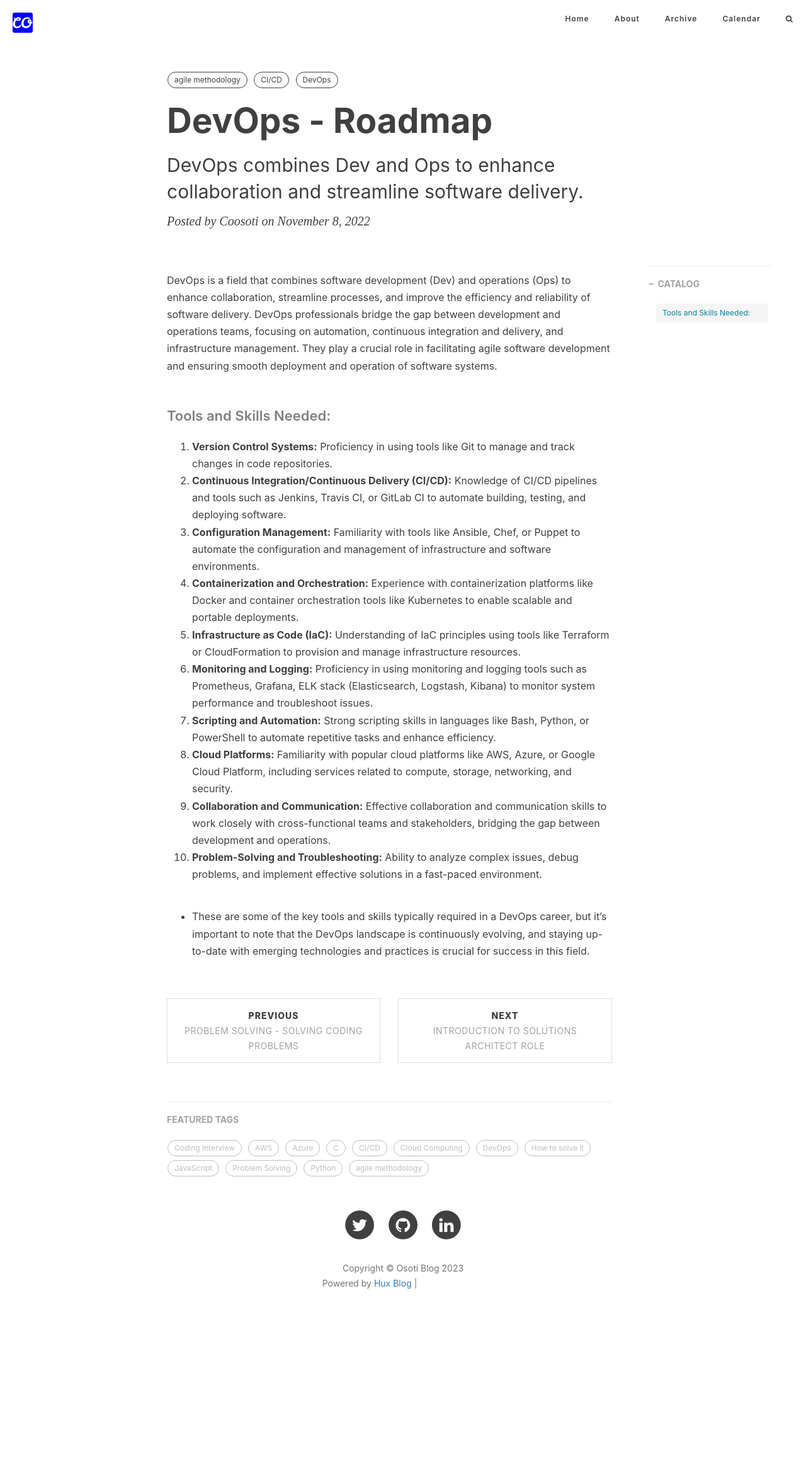
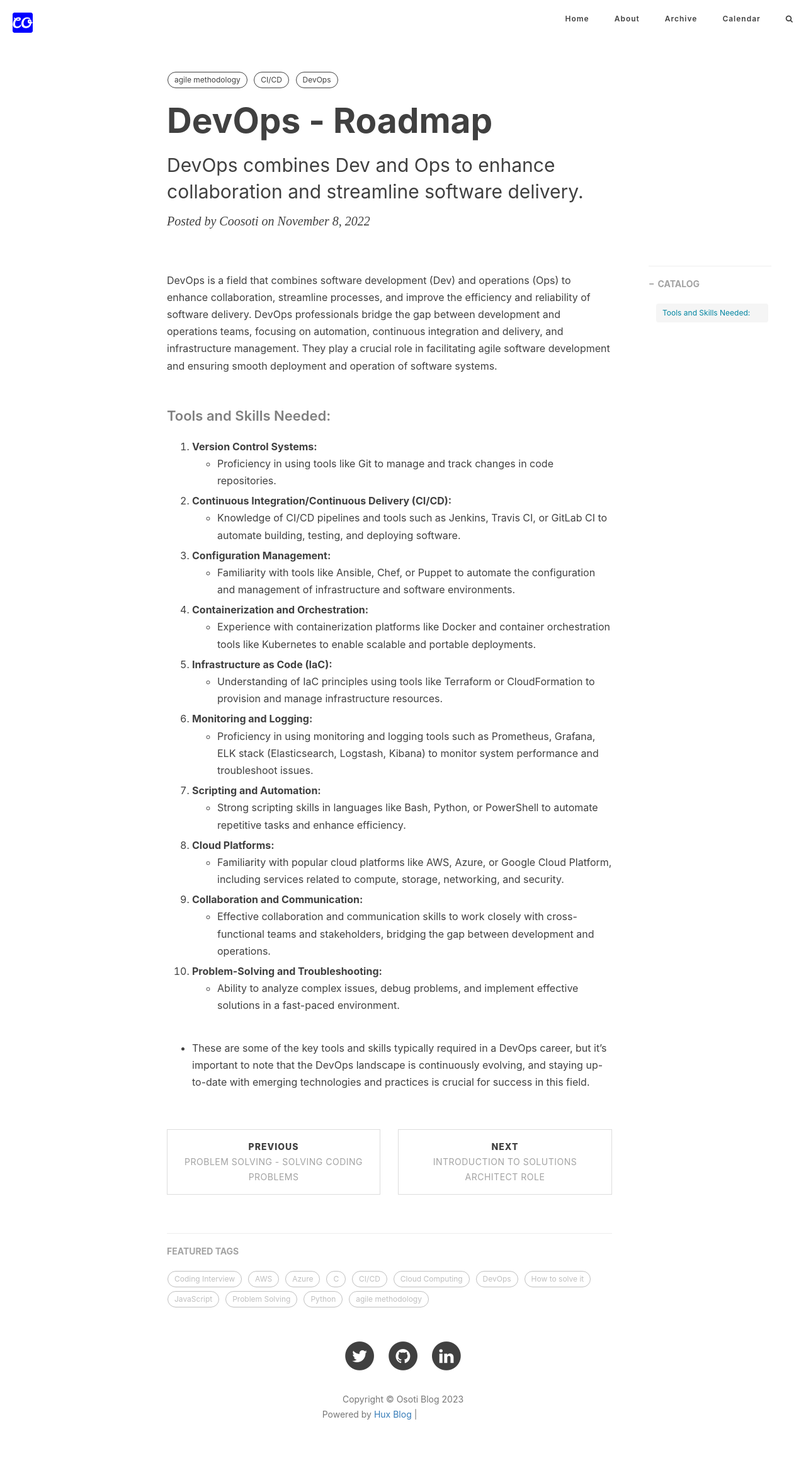
Before and after one commit to coosoti/blog, a Jekyll site: the page built from _posts/devops/2022-11-08-introduction-to-devops.md, in a window 1280 px wide. Shown: the whole page at 63% size. Built offline with Jekyll 4.4.1, drawn with Linux system fonts in a browser that asks for light colours; nearby versions of some CDN libraries; comment, search, counter and statistics services are not loaded; before the commit the page ends 2115 px from its top, so only the background shows below that; grey boxes are pictures that could not be loaded.

```diff
--- a/_posts/devops/2022-11-08-introduction-to-devops.md
+++ b/_posts/devops/2022-11-08-introduction-to-devops.md
@@ -14,15 +14,25 @@ tags:
 DevOps is a field that combines software development (Dev) and operations (Ops) to enhance collaboration, streamline processes, and improve the efficiency and reliability of software delivery. DevOps professionals bridge the gap between development and operations teams, focusing on automation, continuous integration and delivery, and infrastructure management. They play a crucial role in facilitating agile software development and ensuring smooth deployment and operation of software systems.
 
 #### Tools and Skills Needed:
-1. **Version Control Systems:** Proficiency in using tools like Git to manage and track changes in code repositories.
-2. **Continuous Integration/Continuous Delivery (CI/CD):** Knowledge of CI/CD pipelines and tools such as Jenkins, Travis CI, or GitLab CI to automate building, testing, and deploying software.
-3. **Configuration Management:** Familiarity with tools like Ansible, Chef, or Puppet to automate the configuration and management of infrastructure and software environments.
-4. **Containerization and Orchestration:** Experience with containerization platforms like Docker and container orchestration tools like Kubernetes to enable scalable and portable deployments.
-5. **Infrastructure as Code (IaC):** Understanding of IaC principles using tools like Terraform or CloudFormation to provision and manage infrastructure resources.
-6. **Monitoring and Logging:** Proficiency in using monitoring and logging tools such as Prometheus, Grafana, ELK stack (Elasticsearch, Logstash, Kibana) to monitor system performance and troubleshoot issues.
-7. **Scripting and Automation:** Strong scripting skills in languages like Bash, Python, or PowerShell to automate repetitive tasks and enhance efficiency.
-8. **Cloud Platforms:** Familiarity with popular cloud platforms like AWS, Azure, or Google Cloud Platform, including services related to compute, storage, networking, and security.
-9. **Collaboration and Communication:** Effective collaboration and communication skills to work closely with cross-functional teams and stakeholders, bridging the gap between development and operations.
-10. **Problem-Solving and Troubleshooting:** Ability to analyze complex issues, debug problems, and implement effective solutions in a fast-paced environment.
+1. **Version Control Systems:**
+  - Proficiency in using tools like Git to manage and track changes in code repositories.
+2. **Continuous Integration/Continuous Delivery (CI/CD):**
+  - Knowledge of CI/CD pipelines and tools such as Jenkins, Travis CI, or GitLab CI to automate building, testing, and deploying software.
+3. **Configuration Management:**
+  - Familiarity with tools like Ansible, Chef, or Puppet to automate the configuration and management of infrastructure and software environments.
+4. **Containerization and Orchestration:**
+  - Experience with containerization platforms like Docker and container orchestration tools like Kubernetes to enable scalable and portable deployments.
+5. **Infrastructure as Code (IaC):**
+  - Understanding of IaC principles using tools like Terraform or CloudFormation to provision and manage infrastructure resources.
+6. **Monitoring and Logging:**
+  - Proficiency in using monitoring and logging tools such as Prometheus, Grafana, ELK stack (Elasticsearch, Logstash, Kibana) to monitor system performance and troubleshoot issues.
+7. **Scripting and Automation:**
+  - Strong scripting skills in languages like Bash, Python, or PowerShell to automate repetitive tasks and enhance efficiency.
+8. **Cloud Platforms:**
+  - Familiarity with popular cloud platforms like AWS, Azure, or Google Cloud Platform, including services related to compute, storage, networking, and security.
+9. **Collaboration and Communication:**
+  - Effective collaboration and communication skills to work closely with cross-functional teams and stakeholders, bridging the gap between development and operations.
+10. **Problem-Solving and Troubleshooting:**
+  - Ability to analyze complex issues, debug problems, and implement effective solutions in a fast-paced environment.
 
 - These are some of the key tools and skills typically required in a DevOps career, but it's important to note that the DevOps landscape is continuously evolving, and staying up-to-date with emerging technologies and practices is crucial for success in this field.
```
